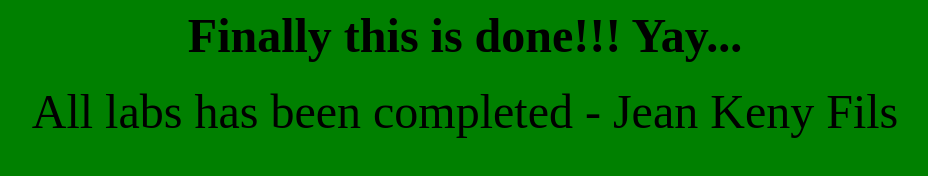
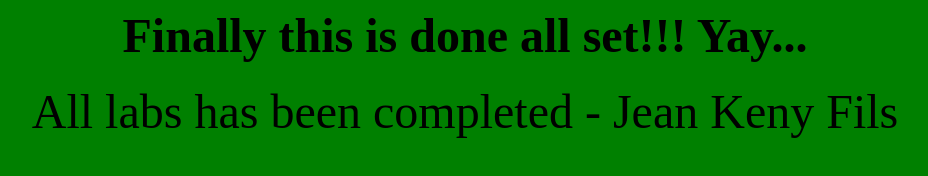
Before and after one commit to jkfils/JKF-BG, a plain HTML site: page index.html in a window 1280 px wide. Shown: the whole page, without its empty margins (175-1103 px from the left). Drawn offline with Linux system fonts and the light colour scheme.

```diff
--- a/index.html
+++ b/index.html
@@ -1,8 +1,8 @@
 <html>
 <body style = "background-color:green">
 		<center>
-				<h1> <FONT SIZE=12>Finally this is done!!! Yay...</FONT></h1>
-				<p1> <FONT SIZE=8> All labs has been completed - Jean Keny Fils </FONT></p1>
+				<h1> <FONT SIZE=12>Finally this is done all set!!! Yay...</FONT></h1>
+				<p1> <FONT SIZE=8>All labs has been completed - Jean Keny Fils</FONT></p1>
 		<center>
 <body>
 <html>
```
